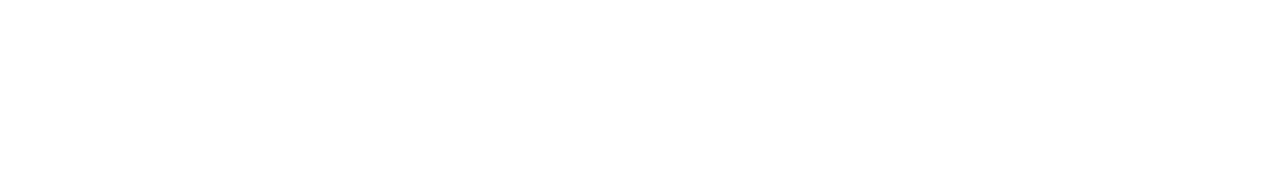
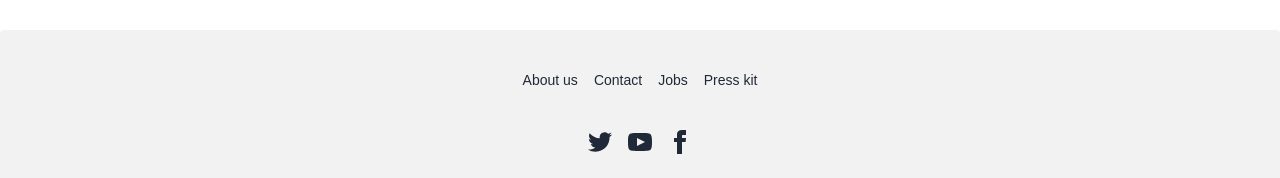
Before and after one commit to vishesh-baj/client-projects, a React (Create React App) app in the folder client/: page / in a window 1280 px wide. Shown: the part 2611-2789 px from the top of the page. Before the commit the page ends 2641 px from the top, so only its background shows below. Built offline with nearby package versions, Linux system fonts and the light colour scheme; the HTML template or start-up script is replaced by a standard one.

Commit message:
added footer

```diff
--- a/client/src/App.js
+++ b/client/src/App.js
@@ -1,6 +1,6 @@
 import React from "react";
+import Footer from "./components/Footer";
 import LayoutWrapper from "./components/LayoutWrapper";
-import SectionWrapper from "./components/Section.component";
 import AboutUs from "./sections/AboutUs";
 import Contacts from "./sections/Contacts";
 import Hero from "./sections/Hero";
@@ -14,6 +14,7 @@
         <Services />
         <AboutUs />
         <Contacts />
+        <Footer />
       </LayoutWrapper>
     </>
   );
--- /dev/null
+++ b/client/src/components/Footer.jsx
@@ -0,0 +1,58 @@
+import React from "react";
+
+const Footer = () => {
+  return (
+    <div>
+      <footer className="footer footer-center p-10 bg-base-200 text-base-content rounded">
+        <div className="grid grid-flow-col gap-4">
+          <a className="link link-hover">About us</a>
+          <a className="link link-hover">Contact</a>
+          <a className="link link-hover">Jobs</a>
+          <a className="link link-hover">Press kit</a>
+        </div>
+        <div>
+          <div className="grid grid-flow-col gap-4">
+            <a>
+              <svg
+                xmlns="http://www.w3.org/2000/svg"
+                width="24"
+                height="24"
+                viewBox="0 0 24 24"
+                className="fill-current"
+              >
+                <path d="M24 4.557c-.883.392-1.832.656-2.828.775 1.017-.609 1.798-1.574 2.165-2.724-.951.564-2.005.974-3.127 1.195-.897-.957-2.178-1.555-3.594-1.555-3.179 0-5.515 2.966-4.797 6.045-4.091-.205-7.719-2.165-10.148-5.144-1.29 2.213-.669 5.108 1.523 6.574-.806-.026-1.566-.247-2.229-.616-.054 2.281 1.581 4.415 3.949 4.89-.693.188-1.452.232-2.224.084.626 1.956 2.444 3.379 4.6 3.419-2.07 1.623-4.678 2.348-7.29 2.04 2.179 1.397 4.768 2.212 7.548 2.212 9.142 0 14.307-7.721 13.995-14.646.962-.695 1.797-1.562 2.457-2.549z"></path>
+              </svg>
+            </a>
+            <a>
+              <svg
+                xmlns="http://www.w3.org/2000/svg"
+                width="24"
+                height="24"
+                viewBox="0 0 24 24"
+                className="fill-current"
+              >
+                <path d="M19.615 3.184c-3.604-.246-11.631-.245-15.23 0-3.897.266-4.356 2.62-4.385 8.816.029 6.185.484 8.549 4.385 8.816 3.6.245 11.626.246 15.23 0 3.897-.266 4.356-2.62 4.385-8.816-.029-6.185-.484-8.549-4.385-8.816zm-10.615 12.816v-8l8 3.993-8 4.007z"></path>
+              </svg>
+            </a>
+            <a>
+              <svg
+                xmlns="http://www.w3.org/2000/svg"
+                width="24"
+                height="24"
+                viewBox="0 0 24 24"
+                className="fill-current"
+              >
+                <path d="M9 8h-3v4h3v12h5v-12h3.642l.358-4h-4v-1.667c0-.955.192-1.333 1.115-1.333h2.885v-5h-3.808c-3.596 0-5.192 1.583-5.192 4.615v3.385z"></path>
+              </svg>
+            </a>
+          </div>
+        </div>
+        <div>
+          <p>Copyright © 2022 - All right reserved by ACME Industries Ltd</p>
+        </div>
+      </footer>
+    </div>
+  );
+};
+
+export default Footer;
--- a/client/src/components/LayoutWrapper.jsx
+++ b/client/src/components/LayoutWrapper.jsx
@@ -6,7 +6,7 @@
       <div className="drawer h-full font-montserrat">
         <input id="my-drawer-3" type="checkbox" className="drawer-toggle" />
         <div className="drawer-content flex flex-col ">
-          <div className="w-full z-20 navbar bg-sky-600/90 fixed  text-white ">
+          <div className="w-full z-50 navbar bg-white/90 fixed  text-black ">
             <div className="flex-none lg:hidden">
               <label htmlFor="my-drawer-3" className="btn btn-square btn-ghost">
                 <svg
--- a/client/src/sections/Hero.jsx
+++ b/client/src/sections/Hero.jsx
@@ -3,9 +3,9 @@
 const Hero = ({ mainHeading, subHeading }) => {
   return (
     <>
-      <div className="w-full  h-[100vh] p-10  flex flex-col md:flex-row justify-center items-center text-white gap-10  bg-[url(https://api.lorem.space/image/fashion?w=1000&h=800)]  bg-cover bg-center">
-        <div className=" flex flex-col items-start md:items-center gap-5">
-          <h1 className="text-8xl  md:text-center md:text-[120px]">
+      <div className="w-full  h-[100vh] p-10  flex flex-col md:flex-row justify-center items-center text-white gap-10  bg-[url('https://images.pexels.com/photos/4227112/pexels-photo-4227112.jpeg?cs=srgb&dl=pexels-mix-and-match-studio-4227112.jpg&fm=jpg')]  bg-cover bg-center ">
+        <div className=" flex flex-col px-3 items-start md:items-center gap-5">
+          <h1 className="text-7xl font-semibold text-blue-600  md:text-center md:text-[120px]">
             {mainHeading}
           </h1>
           <p className="text-3xl md:text-4xl">{subHeading}</p>
--- a/client/src/sections/Services.jsx
+++ b/client/src/sections/Services.jsx
@@ -4,7 +4,7 @@
 const Services = () => {
   return (
     <div className="w-full h-auto py-10 bg-sky-700">
-      <h1 className="text-4xl text-white text-center py-5 md:text-8xl">
+      <h1 className="text-4xl text-white text-left pl-24 py-5 md:text-8xl">
         Services
       </h1>
       <div className="flex flex-col md:flex-row  md:gap-5 gap-2 justify-center items-center px-2 md:px-5 py-5 ">
```
Also changed, not shown: client/src/assets/images/banner.png (added).
